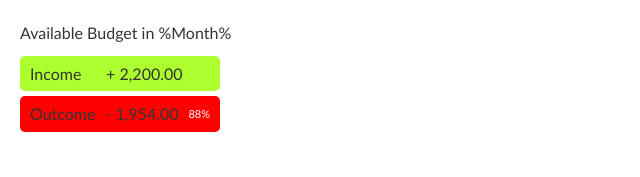
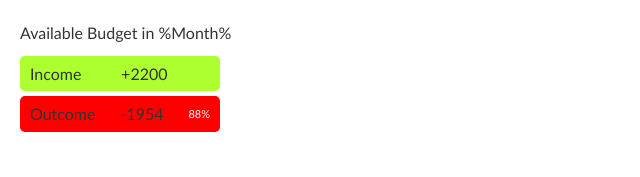
Before and after one commit to iuliancarnaru/financial-app, a React (Create React App) app: page / in a window 1280 px wide. Shown: the top 177 px of the page, without its empty margins (0-640 px from the left). Built offline with nearby package versions, Linux system fonts and the light colour scheme.

Commit message:
adding a dashboard

```diff
--- a/src/components/App.js
+++ b/src/components/App.js
@@ -1,18 +1,19 @@
 import React from "react";
-import PropTypes from "prop-types";
 import "normalize.css";
 import Dashboard from "./Dashboard";
 
 const App = () => {
+  const dashboardData = {
+    income: 2200,
+    outcome: 1954,
+    percentage: 88
+  };
+
   return (
     <div>
-      <Dashboard />
+      <Dashboard dashboardData={dashboardData} />
     </div>
   );
 };
 
-App.propTypes = {
-  title: PropTypes.string
-};
-
 export default App;
--- a/src/components/Dashboard.js
+++ b/src/components/Dashboard.js
@@ -1,6 +1,8 @@
 import React from "react";
+import PropTypes from "prop-types";
 
-const Dashboard = () => {
+const Dashboard = props => {
+  const { income, outcome, percentage } = props.dashboardData;
   return (
     <header>
       <div className="main-title">
@@ -9,18 +11,26 @@ const Dashboard = () => {
       <div className="">
         <div className="flex-container income">
           <div>Income</div>
-          <div>+ 2,200.00</div>
+          <div>+{income}</div>
           <div className="precentage">&nbsp;</div>
         </div>
         <div className="flex-container outcome">
           <div>Outcome</div>
-          <div>- 1,954.00</div>
+          <div>-{outcome}</div>
           {/* color percentage 0-35 green / 36-70 yellow / >= 71 red */}
-          <div className="precentage">88%</div>
+          <div className="precentage">{percentage}%</div>
         </div>
       </div>
     </header>
   );
 };
 
+Dashboard.propTypes = {
+  dashboardData: PropTypes.shape({
+    income: PropTypes.number,
+    outcome: PropTypes.number,
+    percentage: PropTypes.number
+  })
+};
+
 export default Dashboard;
```
